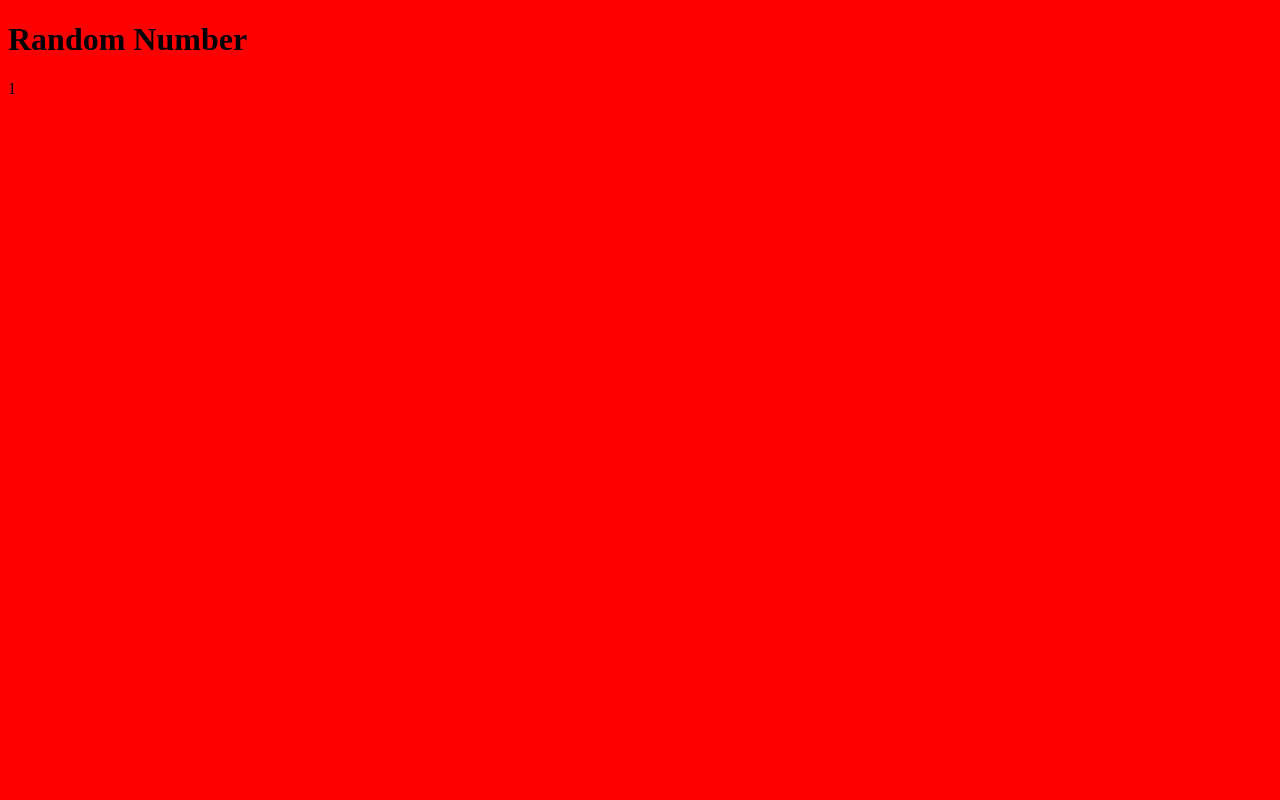
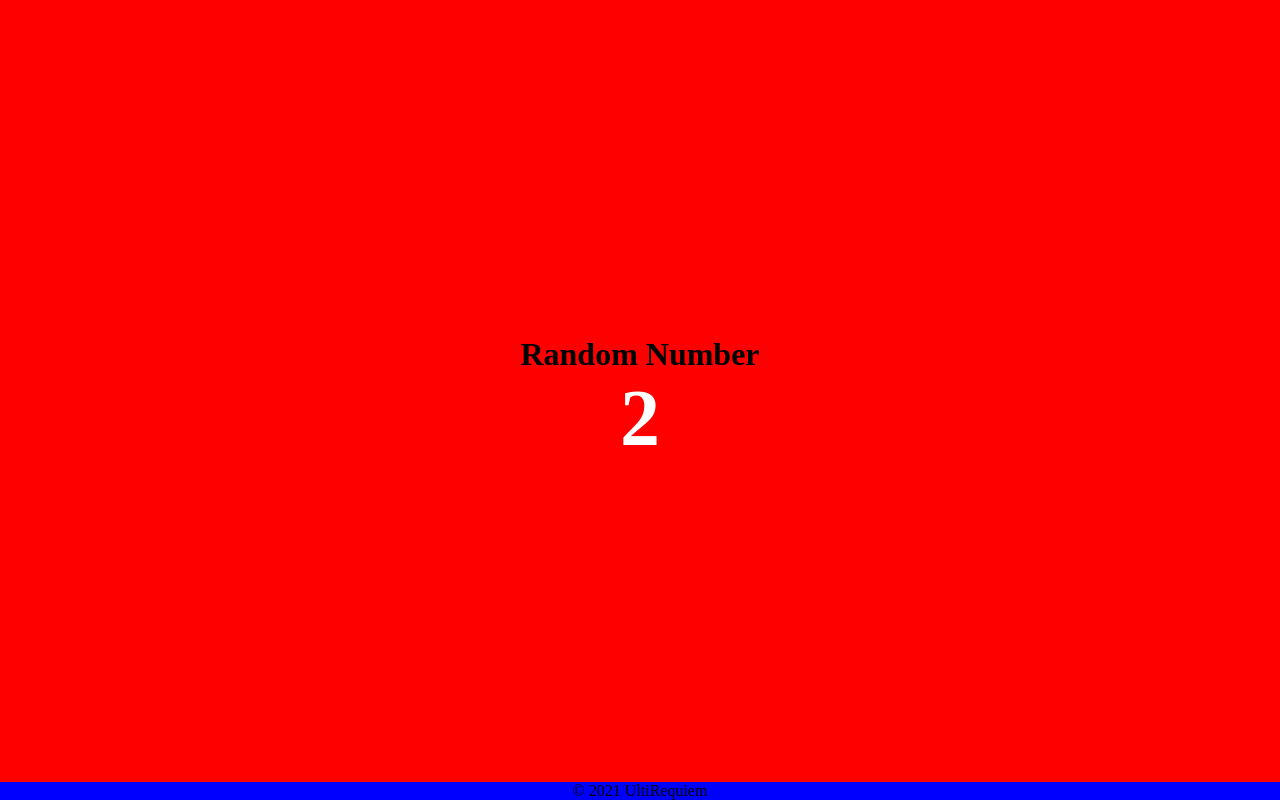
Before and after one commit to UltiRequiem/example-html-css-esm, a website with bundled scripts: page index.html in a window 1280 px wide. Built offline with nearby package versions, Linux system fonts and the light colour scheme.

Commit message:
:lipstick: Playing w css

```diff
--- a/index.html
+++ b/index.html
@@ -8,7 +8,18 @@
     <title>Example</title>
   </head>
   <body>
-    <h1>Random Number</h1>
-    <p id="text"></p>
+    <div class="container">
+      <div class="wrapper">
+        <h1>Random Number</h1>
+        <div class="random_number">
+          <p id="text"></p>
+        </div>
+      </div>
+      <div class="footer">
+        <footer>
+          <p>© 2021 UltiRequiem</p>
+        </footer>
+      </div>
+    </div>
   </body>
 </html>
--- a/main.css
+++ b/main.css
@@ -1,3 +1,29 @@
-html {
+* {
+  margin: 0;
+}
+
+.container {
+  text-align: center;
   background-color: red;
+  height: 100vh;
 }
+
+.container .wrapper {
+  height: 100%;
+  display: flex;
+  flex-direction: column;
+  justify-content: center;
+}
+
+.container .wrapper .random_number {
+  font-size: 5rem;
+  font-weight: bold;
+  color: white;
+}
+
+.container .footer {
+  background-color: blue;
+  position: absolute;
+  width: 100%;
+  bottom: 0;
+}
```
